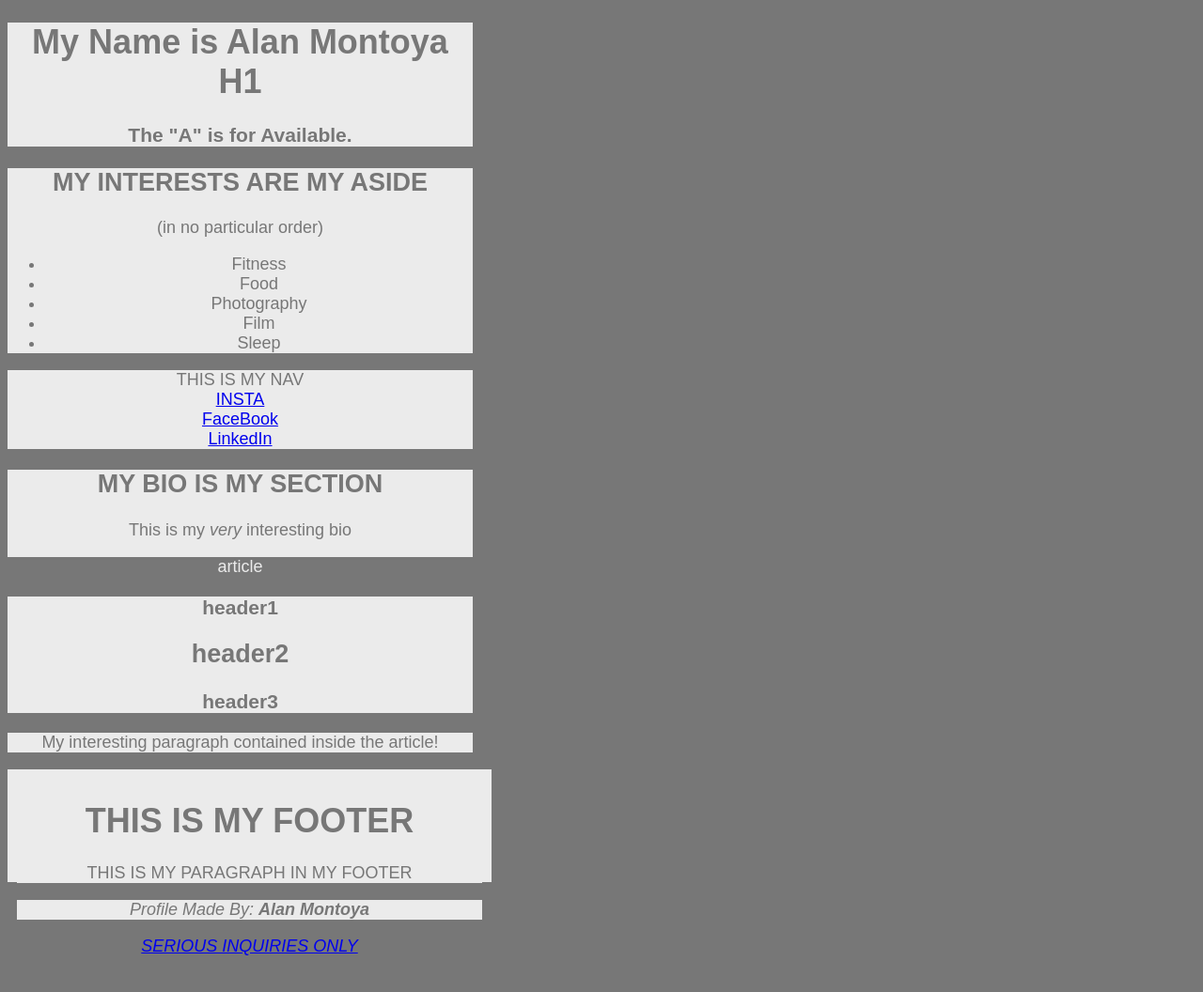
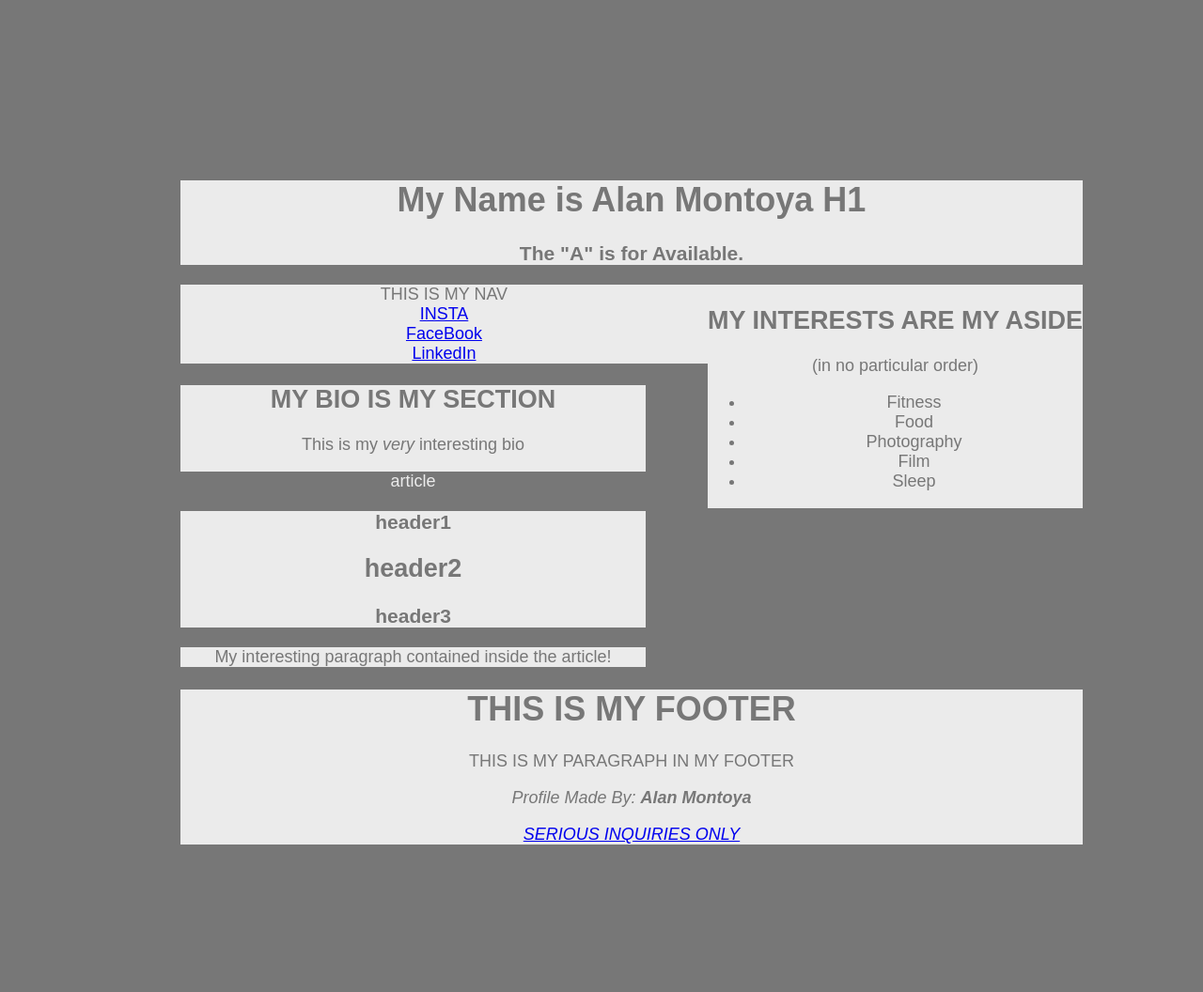
Before and after one commit to montoyaalan/HW-Wireframe, a plain HTML site: page index.html in a window 1280 px wide. Shown: the whole page at 94% size. Before the commit the page ends 1018 px from the top, so only its background shows below. Drawn offline with Linux system fonts and the light colour scheme.

Commit message:
margins applied

```diff
--- a/index.html
+++ b/index.html
@@ -12,6 +12,7 @@
 
 <body>
 
+
 <header>
     <h1>My Name is Alan Montoya H1</h1>
 
@@ -19,7 +20,9 @@
 
 </header>
 
-<aside>
+<div class="container">
+
+<aside id="aside">
     <h2>MY INTERESTS ARE MY ASIDE</h2>
     <p> (in no particular order) </p>
 <ul>
@@ -32,17 +35,17 @@
 
 </aside>
 
-<nav>
+<nav id="nav">
    THIS IS MY NAV <br>
    <a href="https://www.instagram.com/alanmontoya/"> INSTA </a> <br>
    <a href="https://www.facebook.com/alan.montoya.39?ref=bookmarks"> FaceBook </a> <br>
    <a href="https://www.linkedin.com/in/alan-montoya-8b38a284/"> LinkedIn </a> <br>
 </nav>
 
-<section>
+<section id="section">
     <h1> MY BIO IS MY SECTION</h1>
     <p>This is my <i>very</i> interesting bio</p>
-    <article> article
+    <article id="article"> article
     <header>
         <h1>header1</h1>
         <h2>header2</h2>
@@ -54,7 +57,7 @@
 
 
 
-<footer>
+<footer id="footer">
     <h1>THIS IS MY FOOTER</h1>
     <p>THIS IS MY PARAGRAPH IN MY FOOTER</p>
     <address>
@@ -63,6 +66,8 @@
     </address>
 </footer>
 
+</div>
+
 </body>
 
 
--- a/style.css
+++ b/style.css
@@ -4,33 +4,32 @@ body  {
     font-family: Arial, Helvetica, sans-serif;
     font-size: 18px;
     width: 960px;
+    margin: 15%;
 }
 
 header {
     background: #ebebeb;
-    width: 495px;
     text-align: center;
 }
 
 nav {
     background: #ebebeb;
-    width: 495px;
     text-align: center;
+    float: center;
 }
 
 section {
     background: #ebebeb;
     width: 495px;
     text-align: center;
-    margin: 0;
-
 }
 
 aside {
     background: #ebebeb;
-    width: 495px;
     text-align: center;
-    margin: 0;
+    float: right;
+    padding-left: 0px;
+    display: inline;
 }
 
 article {
@@ -62,8 +61,5 @@ p {
 
 footer {
     background: #ebebeb;
-    width: 495px;
-    height: 100px;
     text-align: center;
-    padding: 10px;
 }
```
